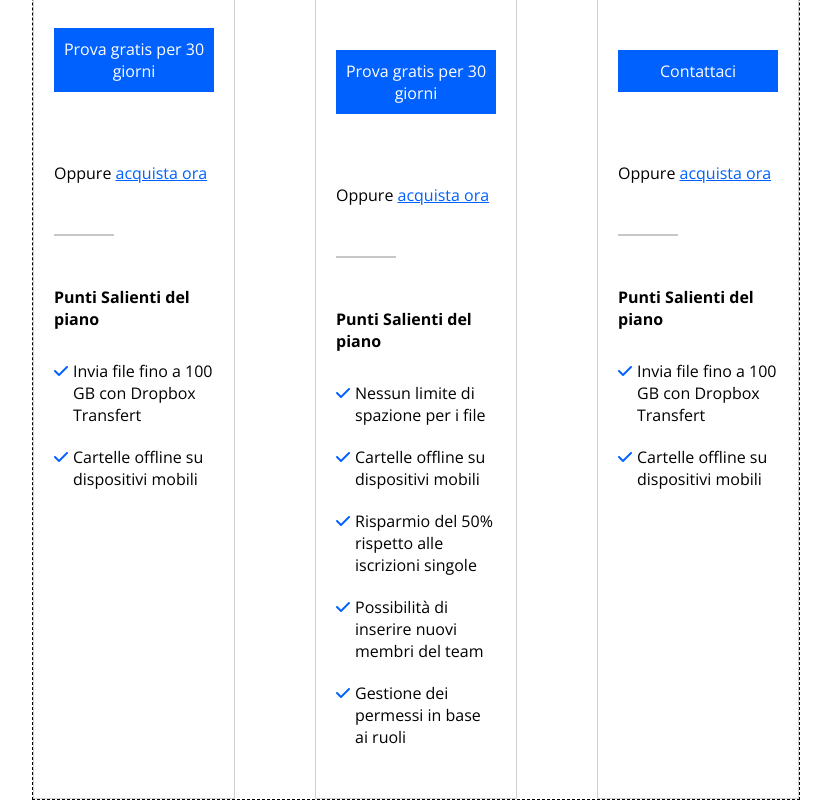
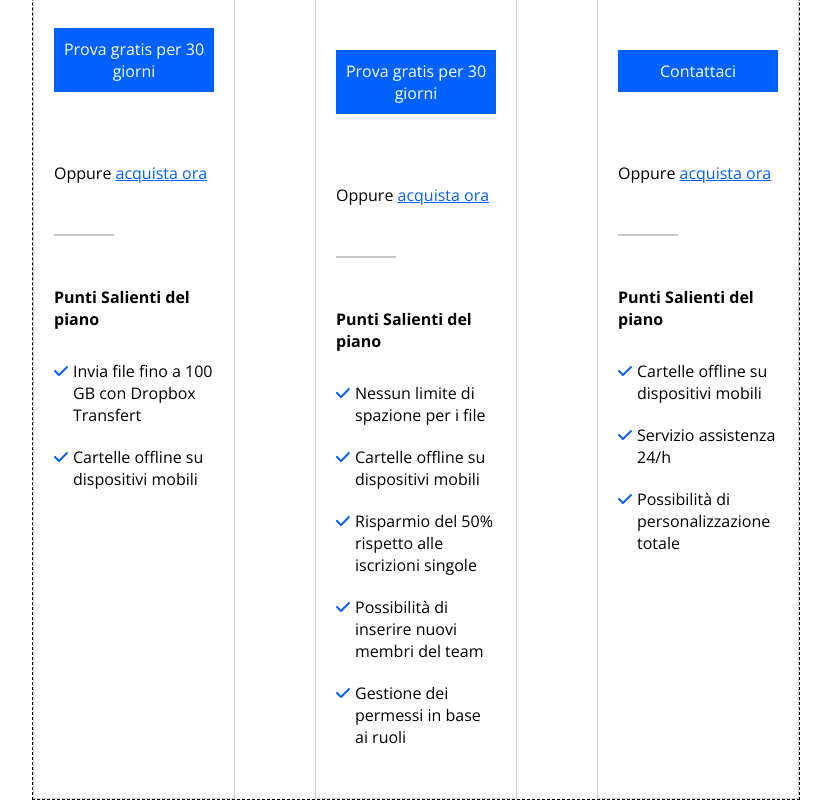
Before and after one commit to JohnQuimson/htmlcss-dropbox, a plain HTML site: page index.html in a window 1280 px wide. Shown: the part 1589-2389 px from the top of the page, without its empty margins (224-1055 px from the left). Drawn offline with nearby package versions, Linux system fonts and the light colour scheme.

Commit message:
feat: conclusione box piani

```diff
--- a/index.html
+++ b/index.html
@@ -220,11 +220,15 @@
               <ul>
                 <li>
                   <i class="fa-solid fa-check" style="color: #0061ff"></i>
-                  Invia file fino a 100 GB con Dropbox Transfert
+                  Cartelle offline su dispositivi mobili
                 </li>
                 <li>
                   <i class="fa-solid fa-check" style="color: #0061ff"></i>
-                  Cartelle offline su dispositivi mobili
+                  Servizio assistenza 24/h
+                </li>
+                <li>
+                  <i class="fa-solid fa-check" style="color: #0061ff"></i>
+                  Possibilità di personalizzazione totale
                 </li>
               </ul>
             </div>
```
